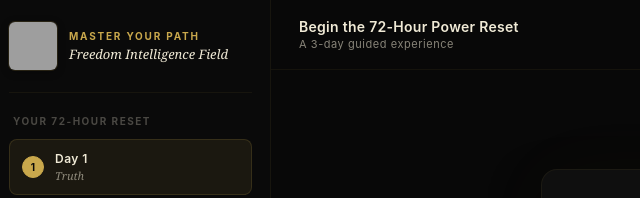
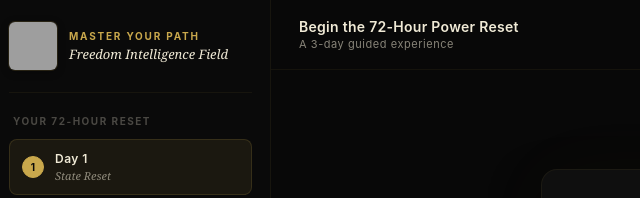
Before and after one commit to shimritnativ/myp-ascension, a website: page embed.html in a window 1280 px wide. Shown: the top 198 px of the page, 9-649 px from the left. Drawn offline with Linux system fonts and the light colour scheme; grey boxes are pictures that could not be loaded.

Commit message:
Update embed.html

```diff
--- a/embed.html
+++ b/embed.html
@@ -715,7 +715,7 @@
   const STORAGE_KEY = "tfif_session_v1";
   const THEME_KEY = "tfif_theme_v1";
   const DAY_META = [
-    { label: "Day 1", theme: "Truth" },
+    { label: "Day 1", theme: "State Reset" },
     { label: "Day 2", theme: "Decision" },
     { label: "Day 3", theme: "Action" }
   ];
```
